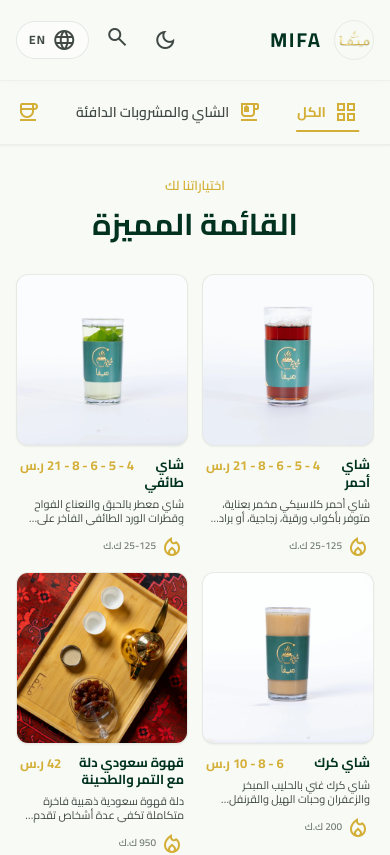
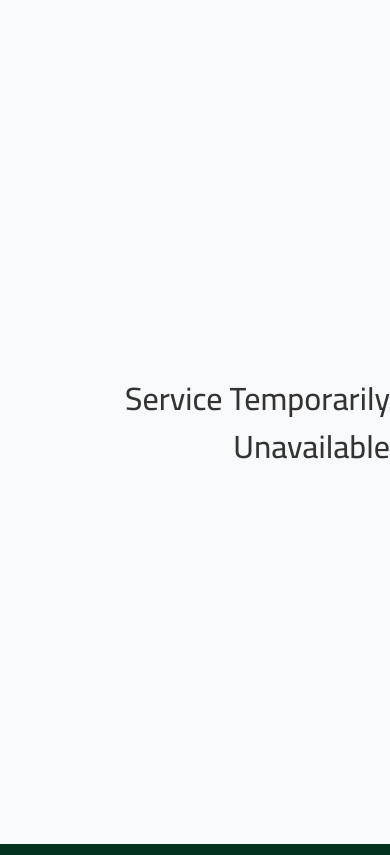
Before and after one commit to MohammedAlRifai/mifa-cafe-menu, a React (Vite) app: page / in a window 390 px wide. Shown: the top 855 px of the page. Built offline with nearby package versions, Linux system fonts and the light colour scheme.

Commit message:
Site maintenance update

```diff
--- a/src/App.tsx
+++ b/src/App.tsx
@@ -1,178 +1,19 @@
-import React, { useState, useMemo, useEffect } from 'react';
-import { motion, AnimatePresence } from 'motion/react';
-import {
-  Language,
-  CategoryId,
-  MenuItem,
-} from './types';
-import { MENU_ITEMS, CATEGORIES } from './data/menuData';
-import { Header } from './components/Header';
-import { CategoryNav } from './components/CategoryNav';
-import { FeaturedHeader } from './components/FeaturedHeader';
-import { ProductCard } from './components/ProductCard';
-import { ViewAllButton } from './components/ViewAllButton';
-import { Footer } from './components/Footer';
-import { ProductDetailModal } from './components/ProductDetailModal';
-import { SearchModal } from './components/SearchModal';
-import { SplashScreen } from './components/SplashScreen';
+import React from 'react';
 
-export const App: React.FC = () => {
-  const [language, setLanguage] = useState<Language>('ar');
-  const [activeCategory, setActiveCategory] = useState<CategoryId>('all');
-  const [isExpandedFullMenu, setIsExpandedFullMenu] = useState<boolean>(false);
-  const [isDarkMode, setIsDarkMode] = useState<boolean>(() => {
-    try {
-      const saved = localStorage.getItem('mifa_theme');
-      if (saved) return saved === 'dark';
-      return false;
-    } catch {
-      return false;
-    }
-  });
-
-  // Modals & Panels
-  const [selectedProduct, setSelectedProduct] = useState<MenuItem | null>(null);
-  const [isSearchOpen, setIsSearchOpen] = useState(false);
-
-  // Sync direction on html document
-  useEffect(() => {
-    document.documentElement.dir = language === 'ar' ? 'rtl' : 'ltr';
-    document.documentElement.lang = language;
-  }, [language]);
-
-  // Sync dark mode class on html document and localStorage
-  useEffect(() => {
-    if (isDarkMode) {
-      document.documentElement.classList.add('dark');
-      localStorage.setItem('mifa_theme', 'dark');
-    } else {
-      document.documentElement.classList.remove('dark');
-      localStorage.setItem('mifa_theme', 'light');
-    }
-  }, [isDarkMode]);
-
-  const toggleLanguage = () => {
-    setLanguage((prev) => (prev === 'ar' ? 'en' : 'ar'));
-  };
-
-  const toggleDarkMode = () => {
-    setIsDarkMode((prev) => !prev);
-  };
-
-  // Filtered menu items based on category and expanded state
-  const displayedItems = useMemo(() => {
-    let items = MENU_ITEMS;
-
-    if (activeCategory !== 'all') {
-      items = items.filter((item) => item.category === activeCategory);
-    } else if (!isExpandedFullMenu) {
-      // In default "All" view before clicking "View All", show the 4 featured hero items
-      items = items.filter((item) => item.isFeatured);
-    }
-
-    return items;
-  }, [activeCategory, isExpandedFullMenu]);
-
+export default function App() {
   return (
-    <div className="bg-[#f7faf5] dark:bg-[#0d1310] text-[#191d19] dark:text-[#f7faf5] flex flex-col min-h-screen min-h-[100dvh] transition-colors duration-200">
-      {/* 0. Welcome Splash Animation (First visit only) */}
-      <SplashScreen language={language} />
-
-      {/* 1. Header (fixed) */}
-      <Header
-        language={language}
-        onToggleLanguage={toggleLanguage}
-        onOpenSearch={() => setIsSearchOpen(true)}
-        isDarkMode={isDarkMode}
-        onToggleDarkMode={toggleDarkMode}
-      />
-
-      {/* Spacer for fixed header */}
-      <div className="h-20 w-full" />
-
-      {/* 2. Category Nav (sticky with drag & swipe scroll) */}
-      <CategoryNav
-        activeCategory={activeCategory}
-        onSelectCategory={(catId) => {
-          setActiveCategory(catId);
-          setIsExpandedFullMenu(true);
-        }}
-        language={language}
-      />
-
-      {/* 3. Main Content Container */}
-      <main className="flex-grow pt-8 pb-16">
-        <div className="max-w-[1280px] mx-auto px-4 sm:px-6 lg:px-16">
-          {/* Section Header */}
-          <FeaturedHeader
-            language={language}
-            subtitleOverride={
-              activeCategory === 'all'
-                ? undefined
-                : language === 'ar'
-                ? `قائمة الأصناف (${displayedItems.length})`
-                : `CATEGORY ITEMS (${displayedItems.length})`
-            }
-            titleOverride={
-              activeCategory === 'all'
-                ? isExpandedFullMenu
-                  ? language === 'ar'
-                    ? 'جميع أصناف ميفا'
-                    : 'All MIFA Items'
-                  : undefined
-                : language === 'ar'
-                ? CATEGORIES.find((c) => c.id === activeCategory)?.nameAr
-                : CATEGORIES.find((c) => c.id === activeCategory)?.nameEn
-            }
-          />
-
-          {/* Product Grid with Fade-in animations (2 items per row on mobile) */}
-          <motion.div
-            layout
-            className="grid grid-cols-2 lg:grid-cols-4 gap-3.5 sm:gap-6 md:gap-8"
-          >
-            <AnimatePresence mode="popLayout">
-              {displayedItems.map((item, idx) => (
-                <ProductCard
-                  key={item.id}
-                  item={item}
-                  index={idx}
-                  language={language}
-                  onSelect={(prod) => setSelectedProduct(prod)}
-                />
-              ))}
-            </AnimatePresence>
-          </motion.div>
-
-          {/* View Full Menu Button */}
-          {activeCategory === 'all' && (
-            <ViewAllButton
-              language={language}
-              isExpanded={isExpandedFullMenu}
-              onClick={() => setIsExpandedFullMenu(!isExpandedFullMenu)}
-            />
-          )}
-        </div>
-      </main>
-
-      {/* 4. Footer */}
-      <Footer language={language} />
-
-      {/* Modals */}
-      <ProductDetailModal
-        item={selectedProduct}
-        language={language}
-        onClose={() => setSelectedProduct(null)}
-      />
-
-      <SearchModal
-        isOpen={isSearchOpen}
-        language={language}
-        onClose={() => setIsSearchOpen(false)}
-        onSelectProduct={(prod) => setSelectedProduct(prod)}
-      />
+    <div style={{
+      display: 'flex',
+      justifyContent: 'center',
+      alignItems: 'center',
+      height: '100vh',
+      backgroundColor: '#f8f9fa',
+      color: '#333',
+      fontFamily: 'system-ui, sans-serif'
+    }}>
+      <h1 style={{ fontSize: '2rem', fontWeight: '500' }}>
+        Service Temporarily Unavailable
+      </h1>
     </div>
   );
-};
-
-export default App;
+}
```
